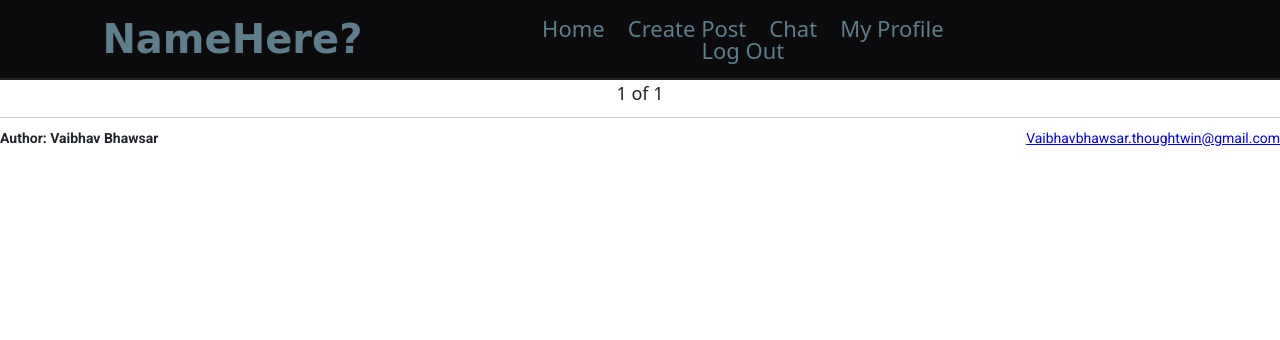
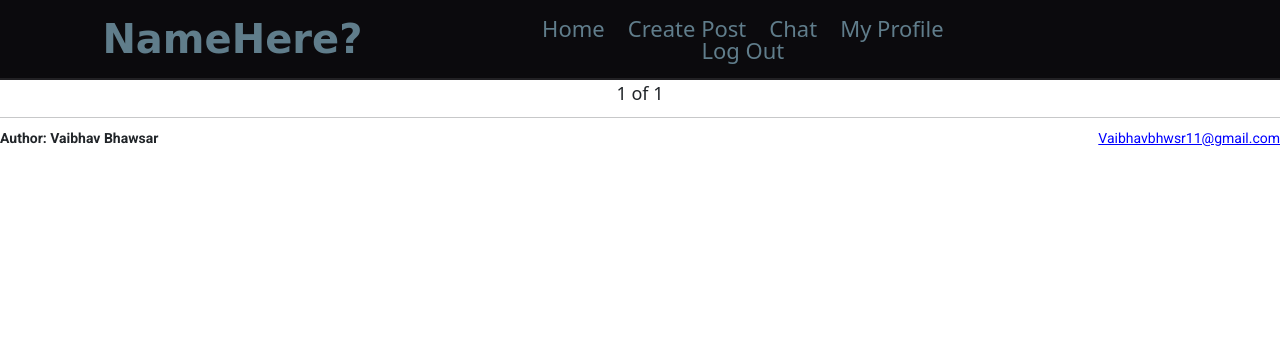
Before and after one commit to vaibhavbhwsr/mysite, a Django app: page /post/ in a window 1280 px wide. Shown: the top 340 px of the page. Run offline with Django 3.2, Linux system fonts and the light colour scheme; the visitor is signed in with stand-in values (Sample User, id 1); data that the repository does not hold is empty; some libraries are stand-ins or nearby versions; some web fonts are replaced.

Commit message:
Updated structure

```diff
--- a/mysite/templates/layout/footer.html
+++ b/mysite/templates/layout/footer.html
@@ -2,5 +2,5 @@
 <hr>
 <footer>
     <p>Author: Vaibhav Bhawsar</p>
-    <p><a href="mailto:vaibhavbhawsar.thoughtwin@gmail.com">Vaibhavbhawsar.thoughtwin@gmail.com</a></p>
+    <p><a href="mailto:vaibhavbhwsr11@gmail.com">Vaibhavbhwsr11@gmail.com</a></p>
 </footer>
```
